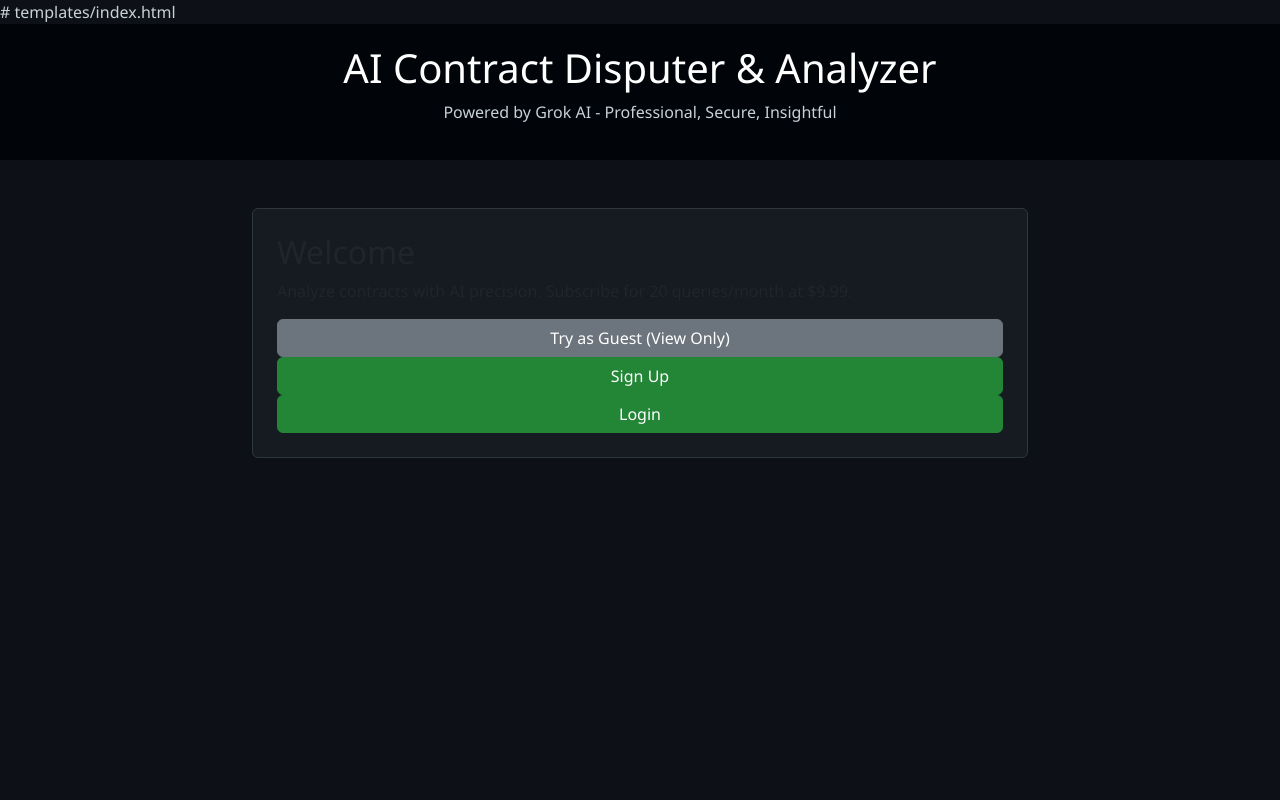
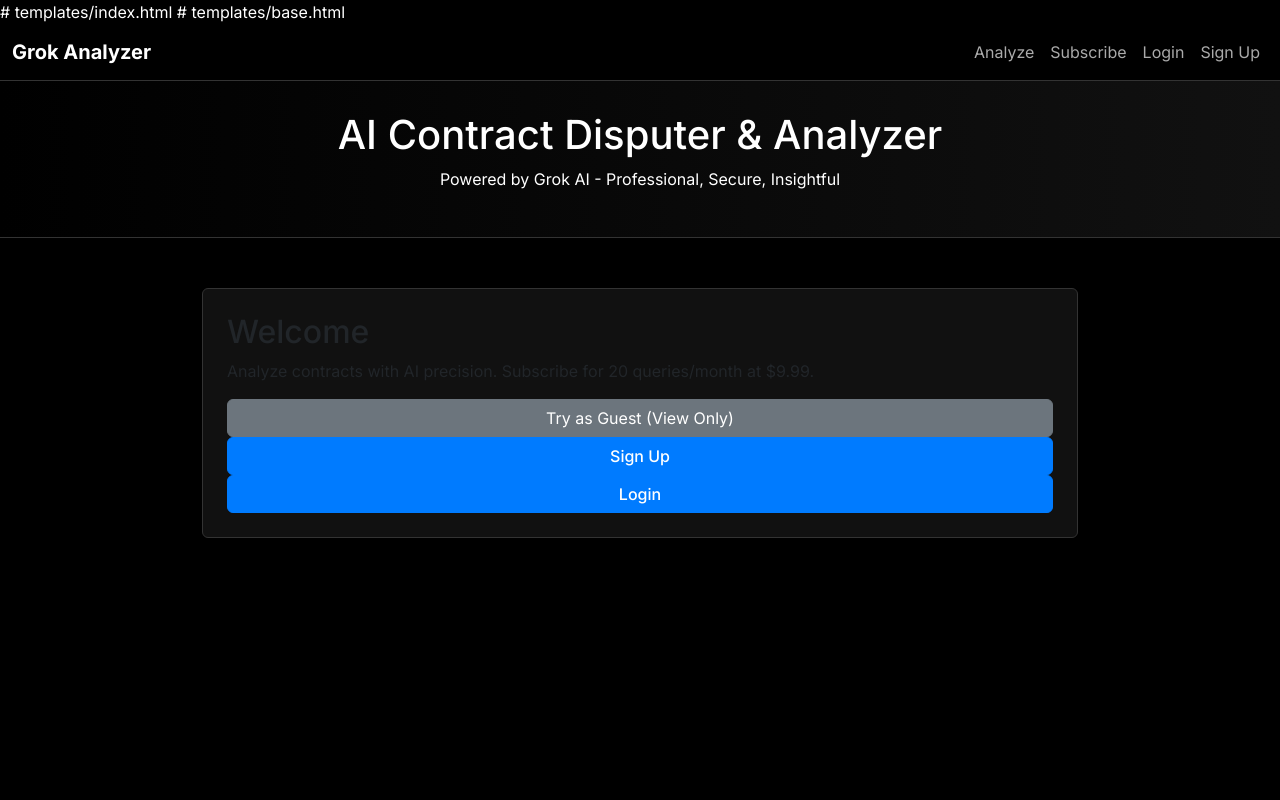
Before and after one commit to joshnel2/contractai, a Flask app: page / in a window 1280 px wide. Run offline with Flask 3, Linux system fonts and the light colour scheme.

Commit message:
Update index.html

```diff
--- a/templates/index.html
+++ b/templates/index.html
@@ -1,26 +1,12 @@
 # templates/index.html
-<!DOCTYPE html>
-<html lang="en">
-<head>
-    <meta charset="UTF-8">
-    <meta name="viewport" content="width=device-width, initial-scale=1.0">
-    <title>AI Contract Analyzer</title>
-    <link href="https://cdn.jsdelivr.net/npm/bootstrap@5.3.3/dist/css/bootstrap.min.css" rel="stylesheet">
-    <style>
-        body { background-color: #0d1117; color: #c9d1d9; font-family: 'Segoe UI', Tahoma, Geneva, Verdana, sans-serif; }
-        .container { max-width: 800px; }
-        .card { background-color: #161b22; border: 1px solid #30363d; }
-        .btn-primary { background-color: #238636; border-color: #238636; }
-        .btn-primary:hover { background-color: #2ea043; border-color: #2ea043; }
-        header { background: #010409; padding: 20px; text-align: center; }
-    </style>
-</head>
-<body>
+{% extends "base.html" %}
+{% block title %}Home{% endblock %}
+{% block content %}
 <header>
     <h1 class="text-white">AI Contract Disputer & Analyzer</h1>
     <p>Powered by Grok AI - Professional, Secure, Insightful</p>
 </header>
-    <div class="container mt-5">
+<div class="container">
     <div class="card p-4">
         <h2>Welcome</h2>
         <p>Analyze contracts with AI precision. Subscribe for 20 queries/month at $9.99.</p>
@@ -29,5 +15,4 @@
         <a href="/login" class="btn btn-primary">Login</a>
     </div>
 </div>
-</body>
-</html>
+{% endblock %}
```
Lines whose indentation alone changed are shown as unchanged.
